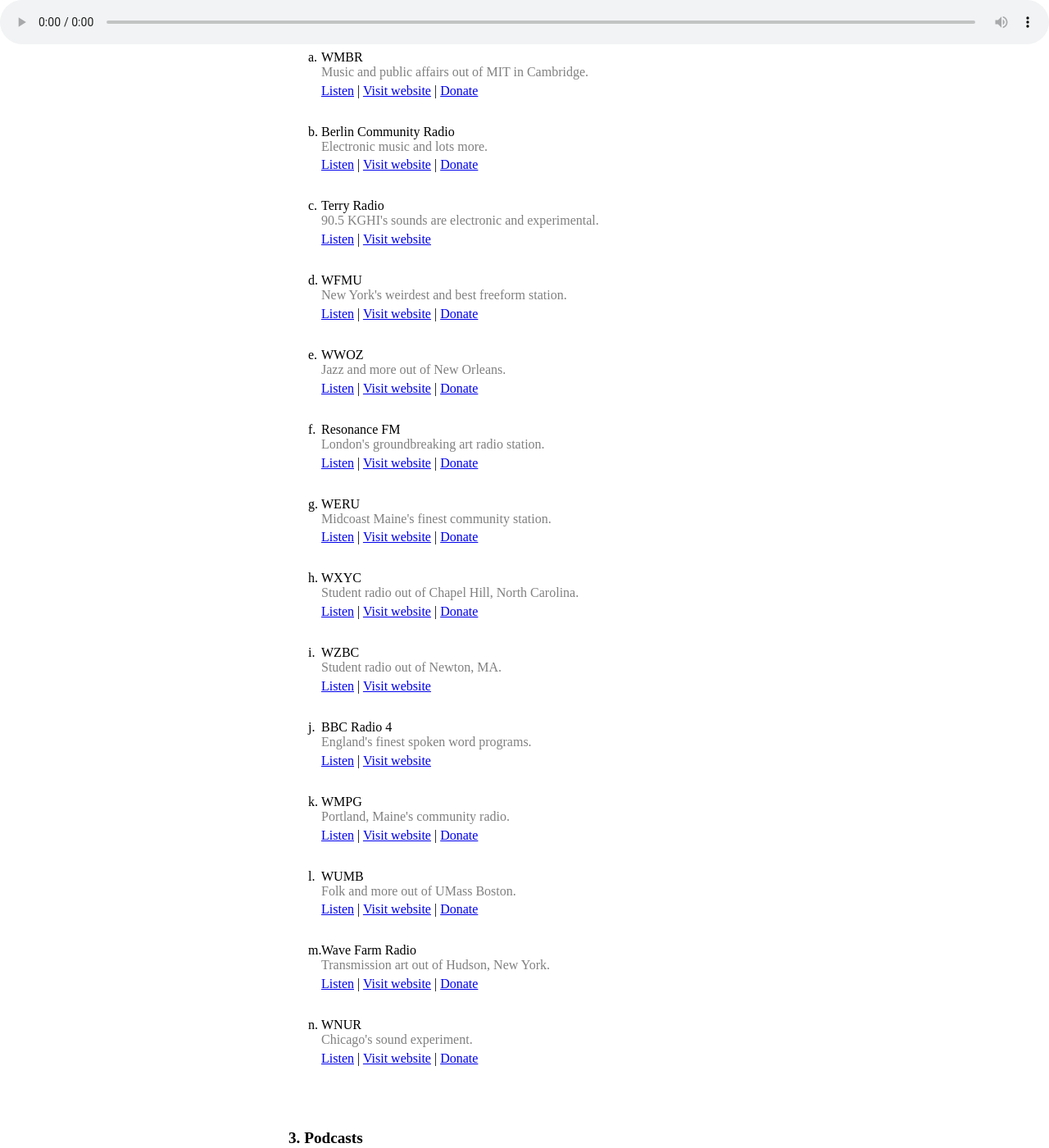
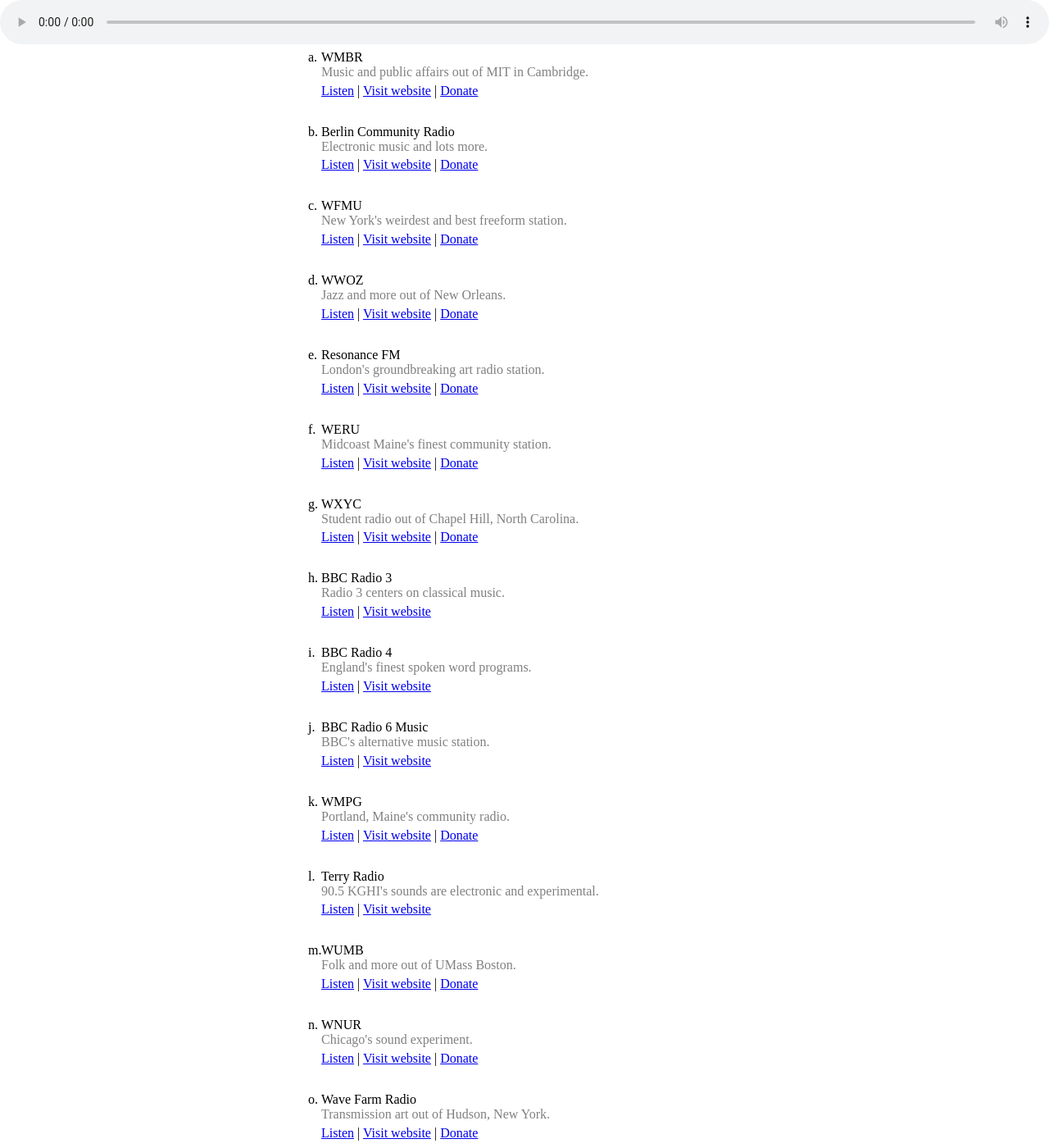
Before and after one commit to radioopensource/dotinfo, a Jekyll site: the page built from index.html, in a window 1280 px wide and 1400 px high, scrolled down 803 px. Shown: the whole window at 82% size. Built offline with Jekyll 4.4.1, drawn with Linux system fonts in a browser that asks for light colours; nearby versions of some CDN libraries.

Commit message:
fix stream urls

```diff
--- a/_data/streams.yml
+++ b/_data/streams.yml
@@ -3,68 +3,87 @@
   url: http://wmbr.org/
   donateurl: https://wmbr.org/fundraising.php
   streamurl: http://wmbr.org/WMBR_live_128.m3u
+
 - title: Berlin Community Radio
   description: Electronic music and lots more.
   url: http://www.berlincommunityradio.com
   donateurl: http://www.berlincommunityradio.com/donate-berlin-community-radio
   streamurl: http://berlincommunityradio.out.airtime.pro:8000/berlincommunityradio_a
+
+- title: WFMU
+  description: New York's weirdest and best freeform station.
+  url: https://wfmu.org/
+  donateurl: https://wfmu.org/marathon-2016/
+  streamurl: http://stream0.wfmu.org/freeform-128k
+
+- title: WWOZ
+  description: Jazz and more out of New Orleans.
+  url: http://www.wwoz.org/
+  donateurl: http://www.wwoz.org/donate.php
+  streamurl: http://wwoz-sc.streamguys.com:80/wwoz-hi.mp3
+
+- title: Resonance FM
+  description: London's groundbreaking art radio station.
+  url: https://resonancefm.com/
+  donateurl: https://resonancefm.com/donate
+  streamurl: http://54.77.136.103:8000/resonance
+
+- title: WERU
+  description: Midcoast Maine's finest community station.
+  url: https://weru.org/
+  donateurl: https://weru.org/donate
+  streamurl: http://stream.weru.org/weru-high.mp3
+
+- title: WXYC
+  description: Student radio out of Chapel Hill, North Carolina.
+  url: http://www.wxyc.org/
+  donateurl: http://www.wxyc.org/merch
+  streamurl: http://audio-mp3.ibiblio.org:8000/wxyc.mp3
+
+- title: BBC Radio 3
+  description: Radio 3 centers on classical music.
+  url: http://www.bbc.co.uk/radio3
+  donateurl:
+  streamurl: http://bbcmedia.ic.llnwd.net/stream/bbcmedia_radio3_mf_p?s=1454876177&e=1454890577&h=e1f6b6a5fcb3ca60b131bbdfcb02f980
+
+- title: BBC Radio 4
+  description: England's finest spoken word programs.
+  url: http://www.bbc.co.uk/radio4
+  donateurl:
+  streamurl: http://bbcmedia.ic.llnwd.net/stream/bbcmedia_radio4fm_mf_q
+
+- title: BBC Radio 6 Music
+  description: BBC's alternative music station.
+  url: http://www.bbc.co.uk/6music
+  donateurl:
+  streamurl: http://bbcmedia.ic.llnwd.net/stream/bbcmedia_6music_mf_p
+
+- title: WMPG
+  description: Portland, Maine's community radio.
+  url: http://www.wmpg.org/
+  donateurl: http://www.wmpg.org/support-wmpg/listener-donations/
+  streamurl: http://war.str3am.com:7270/;stream.mp3
+
 - title: Terry Radio
   description: 90.5 KGHI's sounds are electronic and experimental.
   url: http://www.terryradio.biz/
   donateurl:
   streamurl: http://terryradio.dyndns.org:8000/terry1
-- title: WFMU
-  description: New York's weirdest and best freeform station.
-  url: https://wfmu.org/
-  donateurl: https://wfmu.org/marathon-2016/
-  streamurl: http://wfmu.org/wfmu.pls
-- title: WWOZ
-  description: Jazz and more out of New Orleans.
-  url: http://www.wwoz.org/
-  donateurl: http://www.wwoz.org/donate.php
-  streamurl: http://wwoz-sc.streamguys.com:80/wwoz-hi.mp3
-- title: Resonance FM
-  description: London's groundbreaking art radio station.
-  url: https://resonancefm.com/
-  donateurl: https://resonancefm.com/donate
-  streamurl: TK TK TK
-- title: WERU
-  description: Midcoast Maine's finest community station.
-  url: https://weru.org/
-  donateurl: https://weru.org/donate
-  streamurl: http://stream.weru.org/weru-high.mp3.m3u
-- title: WXYC
-  description: Student radio out of Chapel Hill, North Carolina.
-  url: http://www.wxyc.org/
-  donateurl: http://www.wxyc.org/merch
-  streamurl: http://audio-mp3.ibiblio.org:8000/wxyc.mp3
-- title: WZBC
-  description: Student radio out of Newton, MA.
-  url: http://wzbc.org/
-  donateurl:
-  streamurl: http://amber.streamguys.com:4860/;stream/1.mp3
-- title: BBC Radio 4
-  description: England's finest spoken word programs.
-  url: http://www.bbc.co.uk/radio4
-  donateurl:
-  streamurl: TK TK
-- title: WMPG
-  description: Portland, Maine's community radio.
-  url: http://www.wmpg.org/
-  donateurl: http://www.wmpg.org/support-wmpg/listener-donations/
-  streamurl: http://war.str3am.com:7270/;stream.mp3
+
 - title: WUMB
   description: Folk and more out of UMass Boston.
   url: http://www.wumb.org/home/index.php
   donateurl: http://www.wumb.org/members/donate/
-  streamurl: TK TK TK
-- title: Wave Farm Radio
-  description: Transmission art out of Hudson, New York.
-  url: https://wavefarm.org/
-  donateurl: https://wavefarm.org/wgxc/donate
-  streamurl: http://comm.free103point9.org:8000/transmissionarts.mp3.m3u
+  streamurl: http://wumb.streamguys1.com/wumb919fast
+
 - title: WNUR
   description: Chicago's sound experiment.
   url: https://www.wnur.org/
   donateurl: http://wewill.northwestern.edu/supportwnur
   streamurl: http://sc1.spacialnet.com:32660/;wnur.mp3
+
+- title: Wave Farm Radio
+  description: Transmission art out of Hudson, New York.
+  url: https://wavefarm.org/
+  donateurl: https://wavefarm.org/wgxc/donate
+  streamurl: http://comm.free103point9.org:8000/transmissionarts.mp3
```
